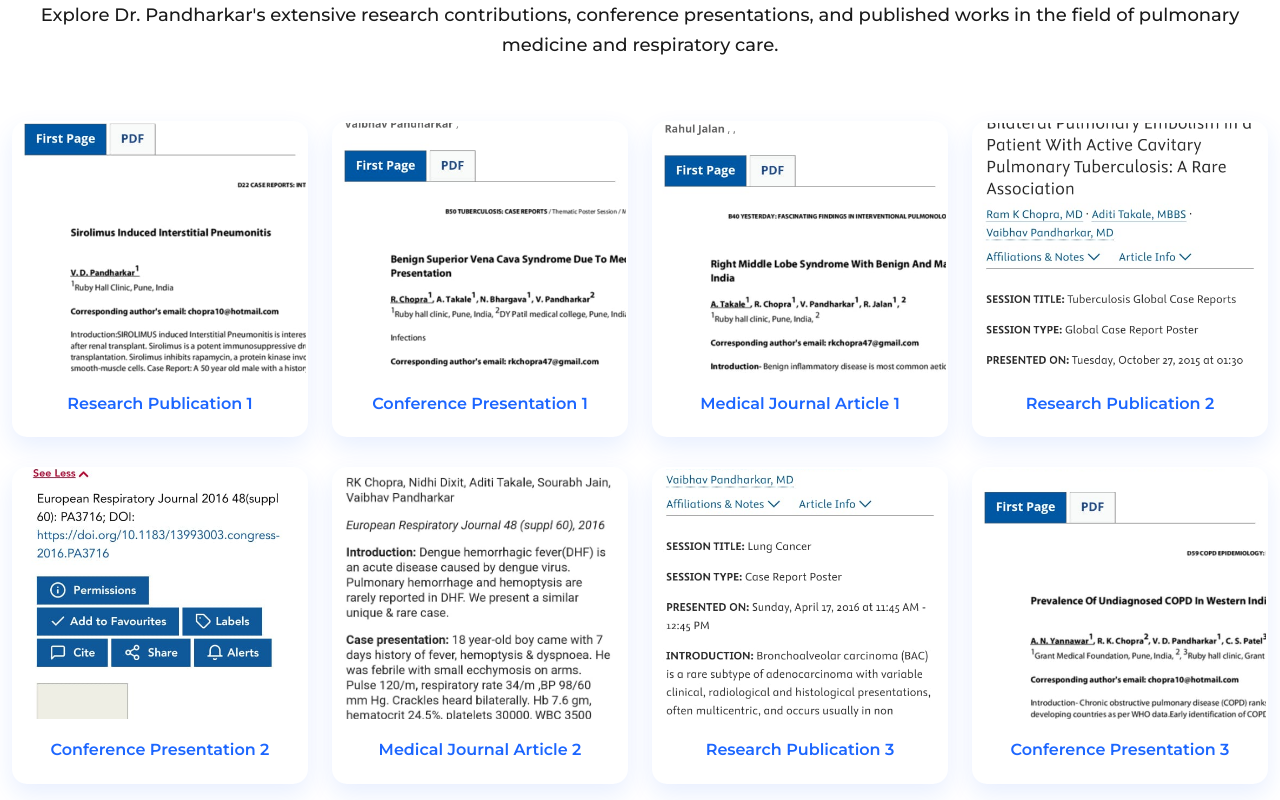
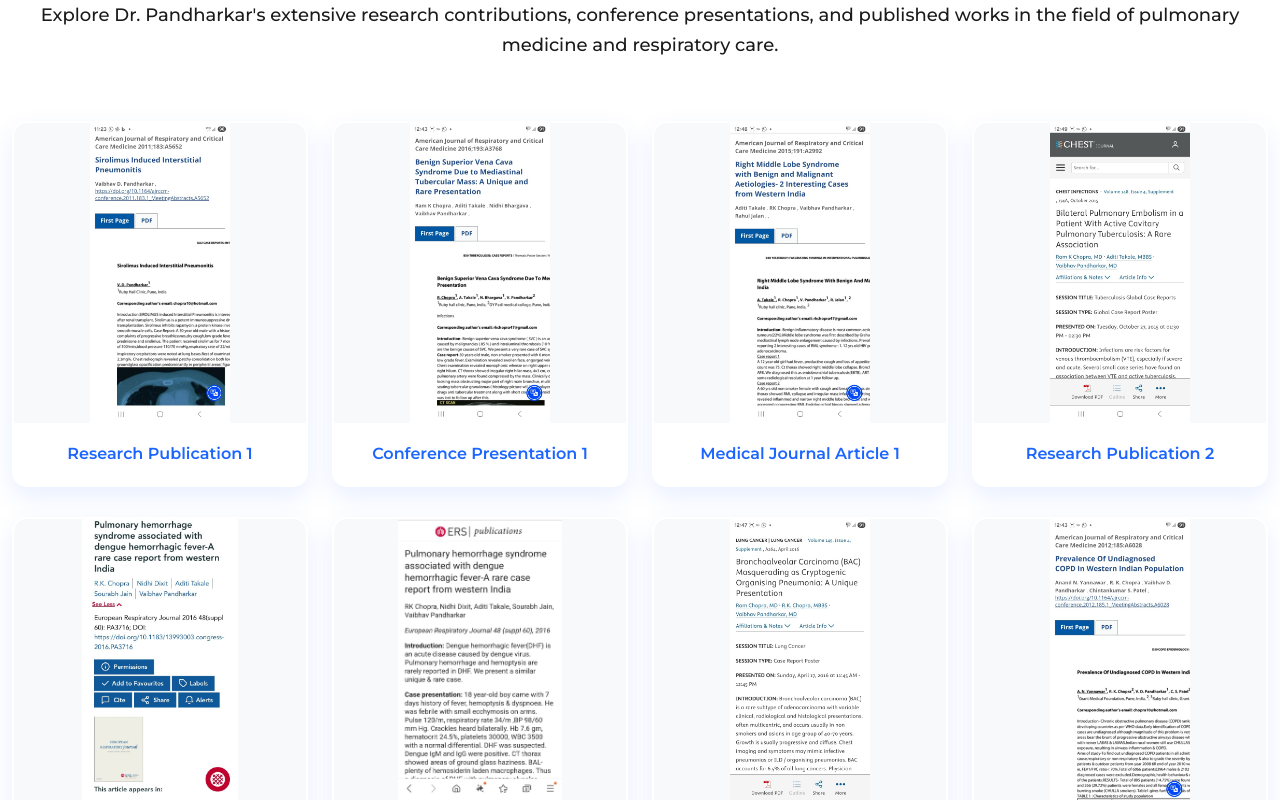
Before and after one commit to CreativeRohit45/ChestHospital, a React (Vite) app: page /about in a window 1280 px wide. Shown: the part 1680-2480 px from the top of the page. Built offline with nearby package versions, Linux system fonts and the light colour scheme.

Commit message:
Fix Presentations Section Position and Image Display

```diff
--- a/src/sections/Presentations/Presentations.scss
+++ b/src/sections/Presentations/Presentations.scss
@@ -47,14 +47,15 @@
 
             .presentation-image {
                 position: relative;
-                height: 250px;
+                height: 300px;
                 overflow: hidden;
                 cursor: pointer;
 
                 img {
                     width: 100%;
                     height: 100%;
-                    object-fit: cover;
+                    object-fit: contain;
+                    background: #f8f9fa;
                     transition: transform 0.3s ease;
                 }
 
```
